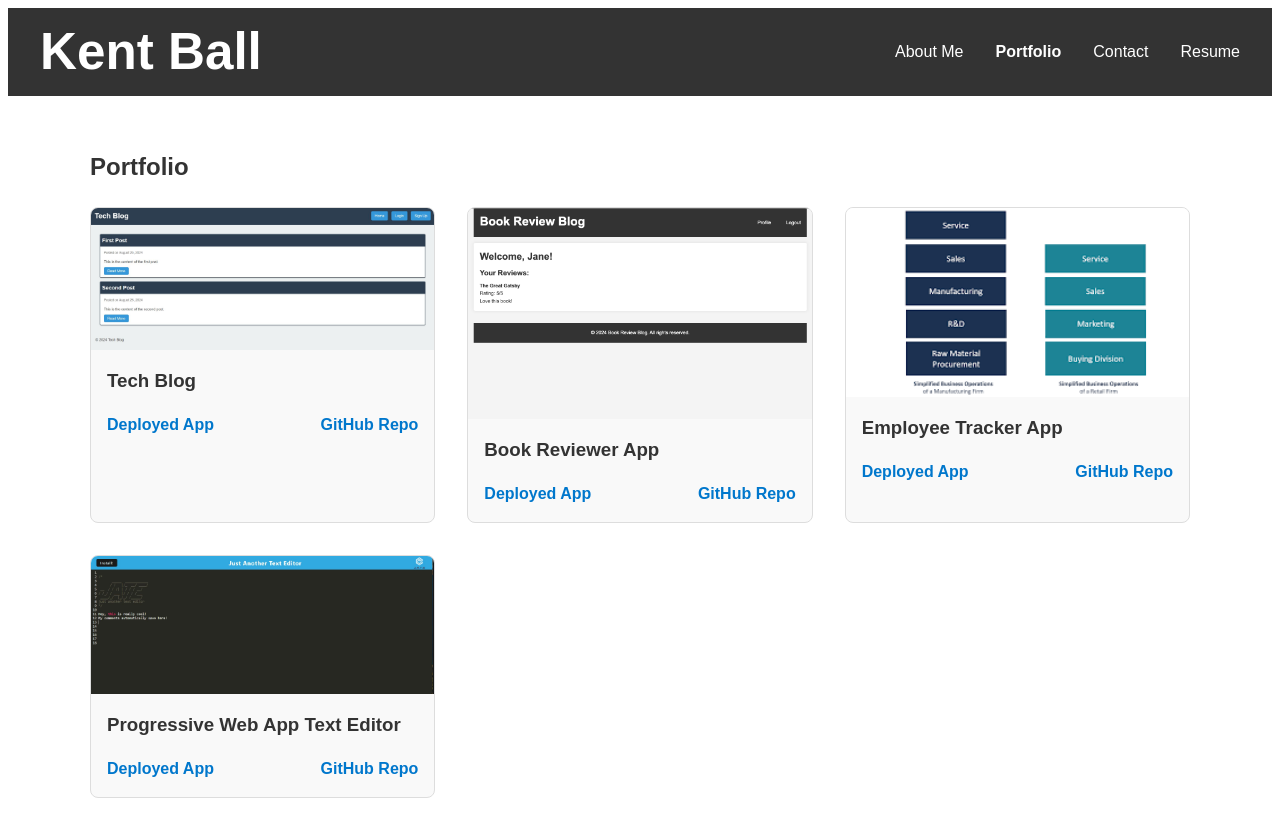
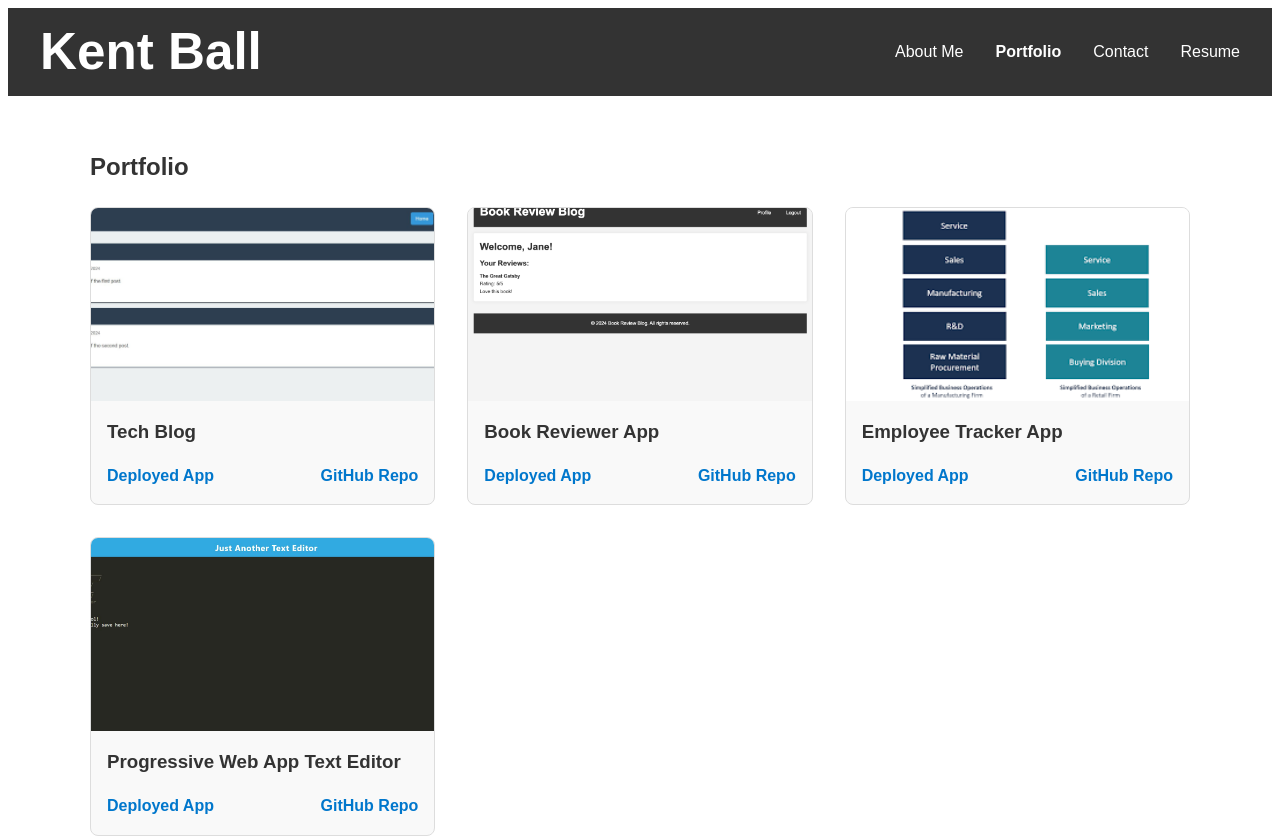
Before and after one commit to digitalscribe53/React-Portfolio, a React (Vite) app: page /portfolio in a window 1280 px wide. Shown: the top 838 px of the page. Built offline with nearby package versions, Linux system fonts and the light colour scheme.

Commit message:
Updated project card style

```diff
--- a/src/App.css
+++ b/src/App.css
@@ -146,7 +146,6 @@ body {
   padding: 2rem 0;
 }
 
-/* Project Styles */
 .projects-container {
   display: grid;
   grid-template-columns: repeat(auto-fit, minmax(300px, 1fr));
@@ -162,14 +161,27 @@ body {
   background-color: #f9f9f9;
 }
 
+.project-image-container {
+  position: relative;
+  width: 100%;
+  padding-top: 56.25%; /* 16:9 Aspect Ratio */
+  overflow: hidden;
+}
+
 .project-image {
+  position: absolute;
+  top: 0;
+  left: 0;
   width: 100%;
-  height: auto;
+  height: 100%;
   object-fit: cover;
 }
 
 .project-details {
   padding: 1rem;
+  flex-grow: 1;
+  display: flex;
+  flex-direction: column;
 }
 
 .project h3 {
@@ -177,6 +189,7 @@ body {
 }
 
 .project-links {
+  margin-top: auto;
   display: flex;
   justify-content: space-between;
 }
--- a/src/components/Project.jsx
+++ b/src/components/Project.jsx
@@ -3,7 +3,9 @@ import React from 'react';
 const Project = ({ title, image, deployedLink, githubLink }) => {
   return (
     <div className="project">
-      <img src={image} alt={title} className="project-image" />
+      <div className="project-image-container">
+        <img src={image} alt={title} className="project-image" />
+      </div>
       <div className="project-details">
         <h3>{title}</h3>
         <div className="project-links">
```
